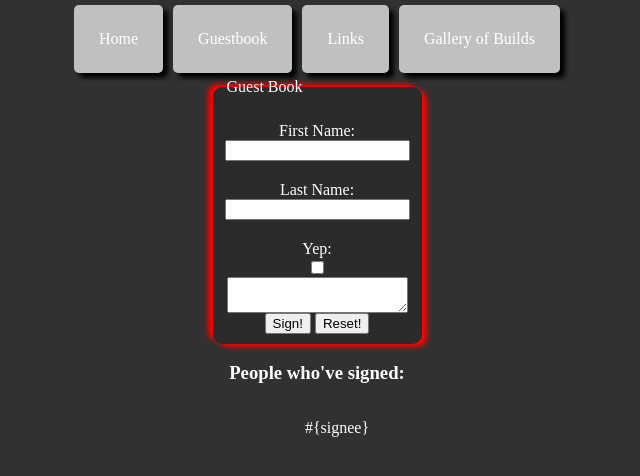
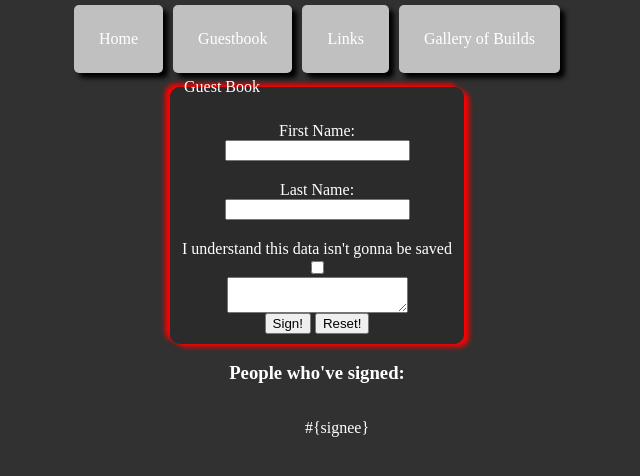
Before and after one commit to BenjaminWilson13/FirstWebsite, a plain HTML site: page page2.html in a window 1280 px wide. Shown: the whole page, without its empty margins (323-963 px from the left). Drawn offline with Linux system fonts and the light colour scheme.

Commit message:
better checkbox

```diff
--- a/page2.html
+++ b/page2.html
@@ -37,7 +37,7 @@
         <label for="lastName">Last Name:</label>
         <input type="text" id="lastName" name="last_name">
 
-        <label for="yep">Yep:</label>
+        <label for="yep">I understand this data isn't gonna be saved</label>
         <input type="checkbox" id="yep" name="dunno_what_to_use_this_for">
         <textarea name="description"></textarea>
         <div>
```
